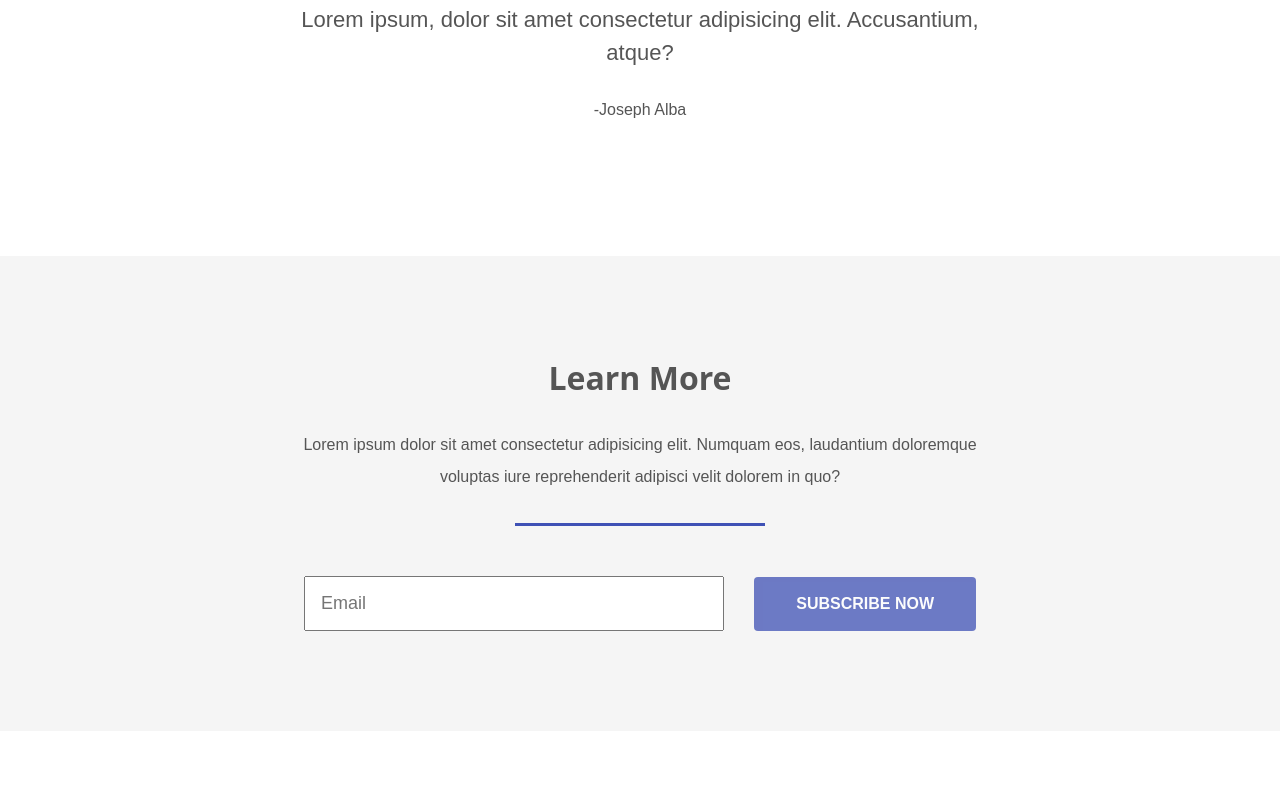
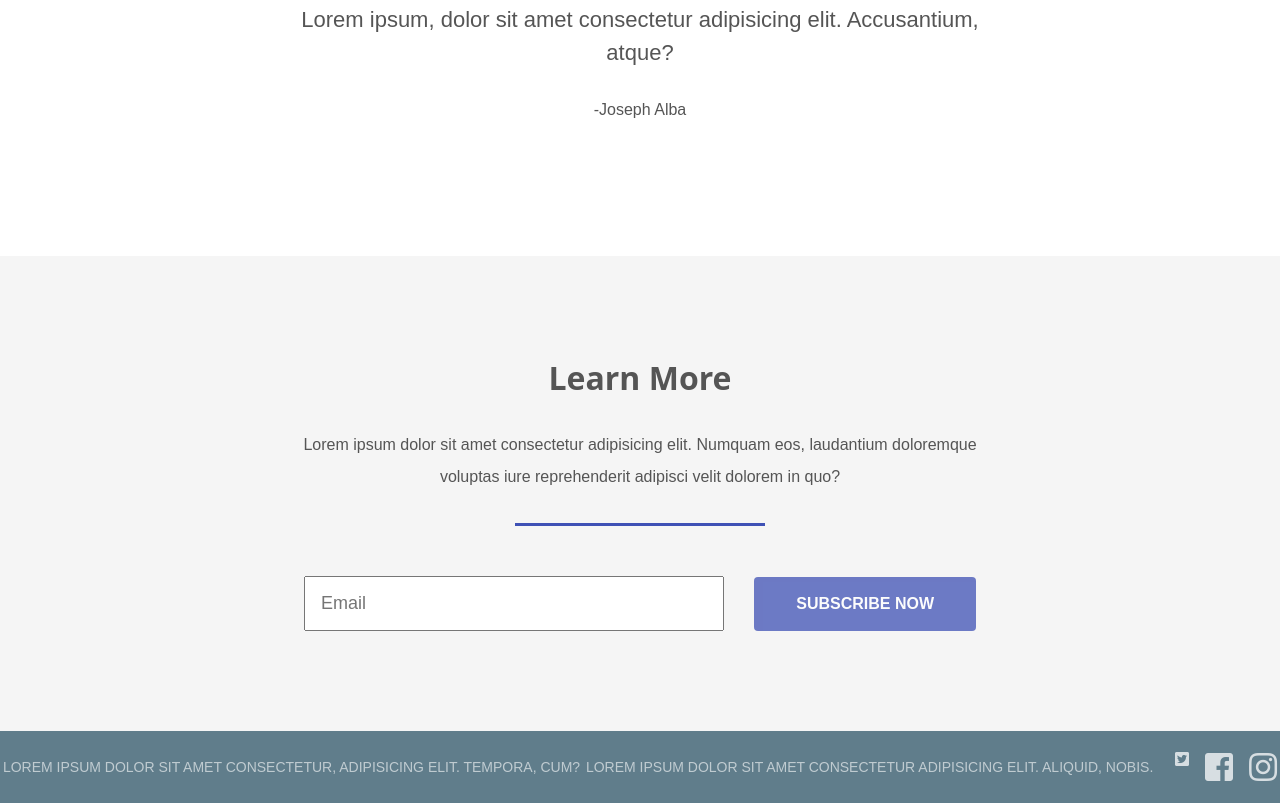
Before and after one commit to JosephAlba19/alba-company, a website: page src/index.html in a window 1280 px wide. Shown: the part 3991-4794 px from the top of the page. Before the commit the page ends 4722 px from the top, so only its background shows below. Drawn offline with Linux system fonts and the light colour scheme.

Commit message:
Footer section created and styled

```diff
--- a/src/css/style.css
+++ b/src/css/style.css
@@ -72,6 +72,12 @@ section p {
   padding: 0 20px;
   margin-bottom: 30px;
   text-align: center;
+}
+
+@media (max-width: 800px) {
+  section {
+    padding: 50px 20px;
+  }
 }
 
 /* Header Styles */
@@ -220,6 +226,32 @@ header nav li {
   color: #555;
   flex: 1;
 }
+
+/* Footer Section */
+
+footer {
+  display: flex;
+  align-items: center;
+  justify-content: space-around;
+  background-color: #607d8b;
+  color:#fff;
+  padding: 20px 0;
+}
+
+footer ul {
+  display: flex;
+}
+
+footer ul li {
+  margin-left: 16px;
+}
+
+footer p {
+  text-transform: uppercase;
+  font-size: 14px;
+  opacity: 0.6;
+  align-self: center;
+}
 /* nav {
   width: 100%;
   background: #20232a;
--- a/src/index.html
+++ b/src/index.html
@@ -101,6 +101,16 @@
         </form>
     </section>
 
+    <footer>
+        <p>Lorem ipsum dolor sit amet consectetur, adipisicing elit. Tempora, cum?</p>
+        <p>Lorem ipsum dolor sit amet consectetur adipisicing elit. Aliquid, nobis.</p>
+        <ul>
+            <li><a href="#"><i class="fab fa-twitter-square fa-2"></i></a></li>
+            <li><a href="#"><i class="fab fa-facebook-square fa-2x"></i></a></li>
+            <li><a href="#"><i class="fab fa-instagram fa-2x"></i></a></li>
+        </ul>
+    </footer>
+
     <!-- <nav class="navbar">
         <a href="#" class="logo">alba capital ATM llc</a>
         <ul class="nav-links">
```
